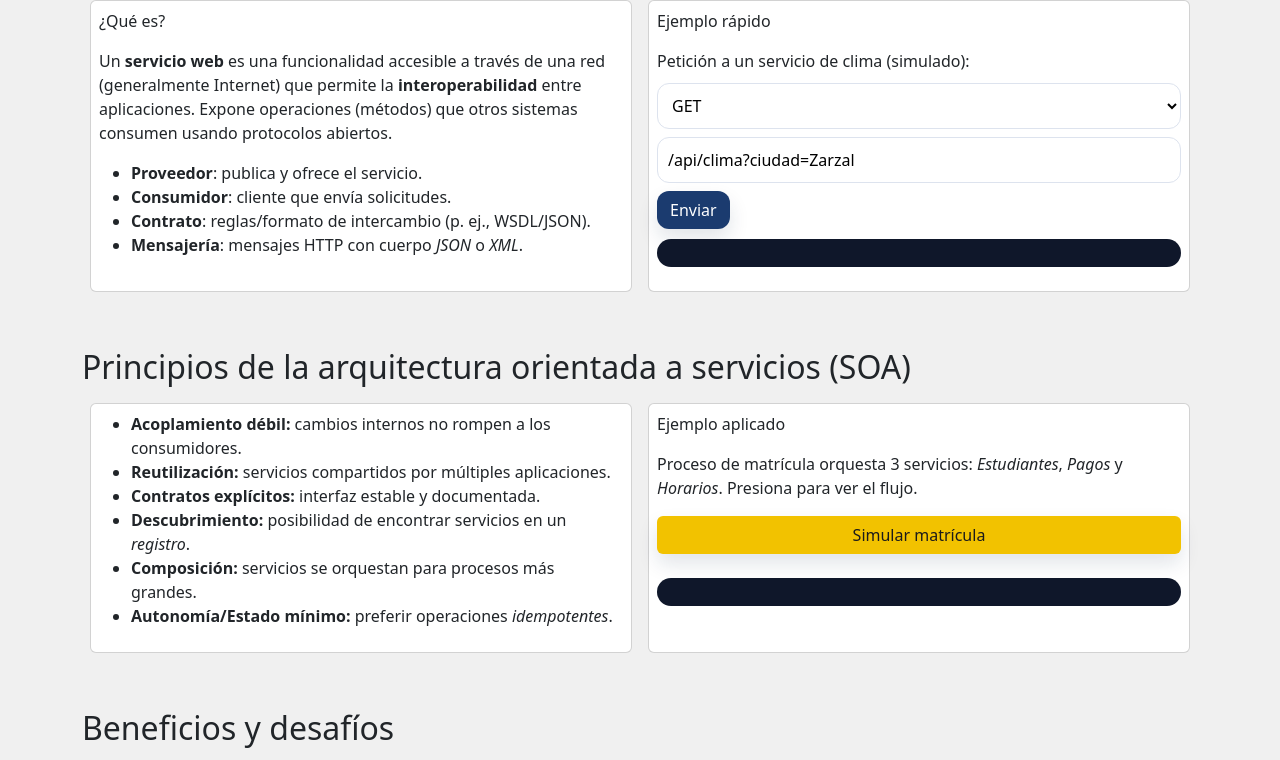
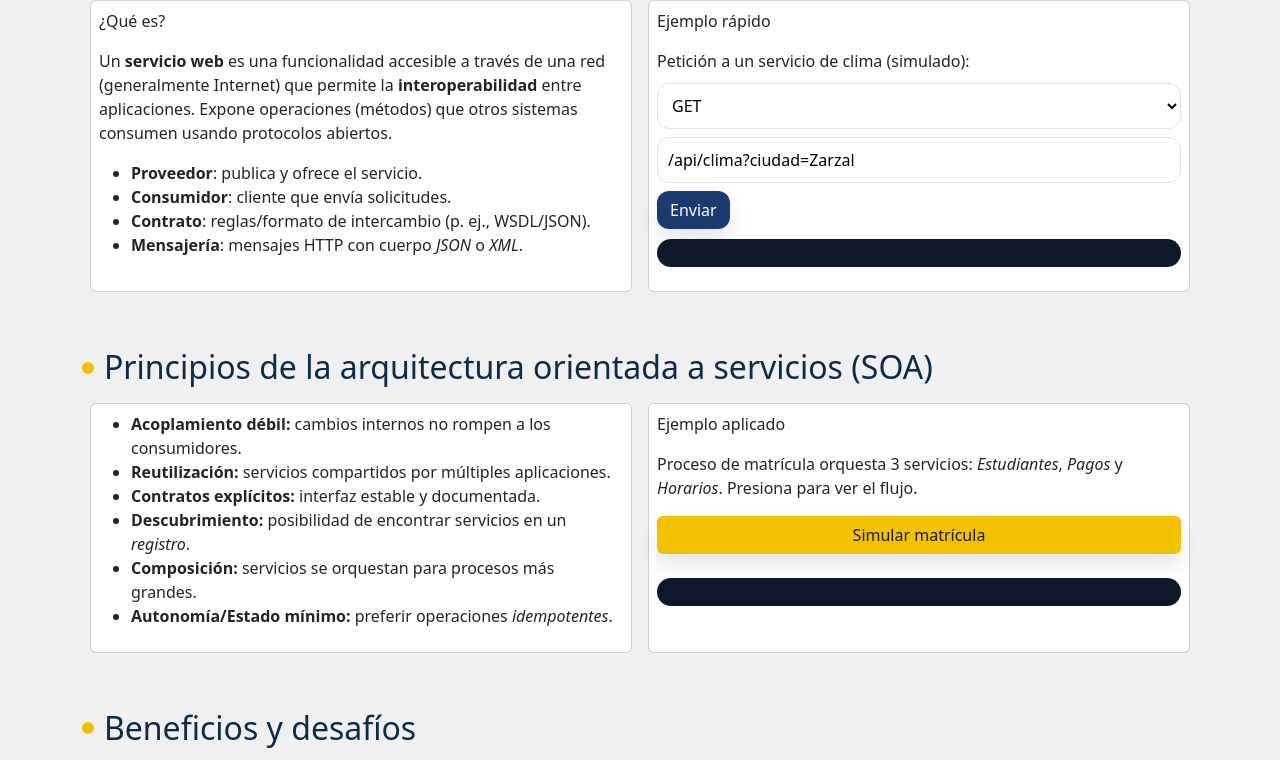
Before and after one commit to Bryan-Salazar/Servicios_Web, a plain HTML site: page index.html in a window 1280 px wide. Shown: the part 586-1346 px from the top of the page. Drawn offline with nearby package versions, Linux system fonts and the light colour scheme.

Commit message:
Estilo.css

```diff
--- a/Estilo.css
+++ b/Estilo.css
@@ -17,6 +17,9 @@
 }
 .my-gradient {
   background: linear-gradient(to top, var(--azulos), var(--azul));
+}
+.section-title{display:flex;align-items:center;gap:10px;color:var(--azulos)}
+.section-title .dot{width:12px;height:12px;border-radius:50%;background:var(--amarillo)
 }
 .cards-flex {
   display: flex;
```
